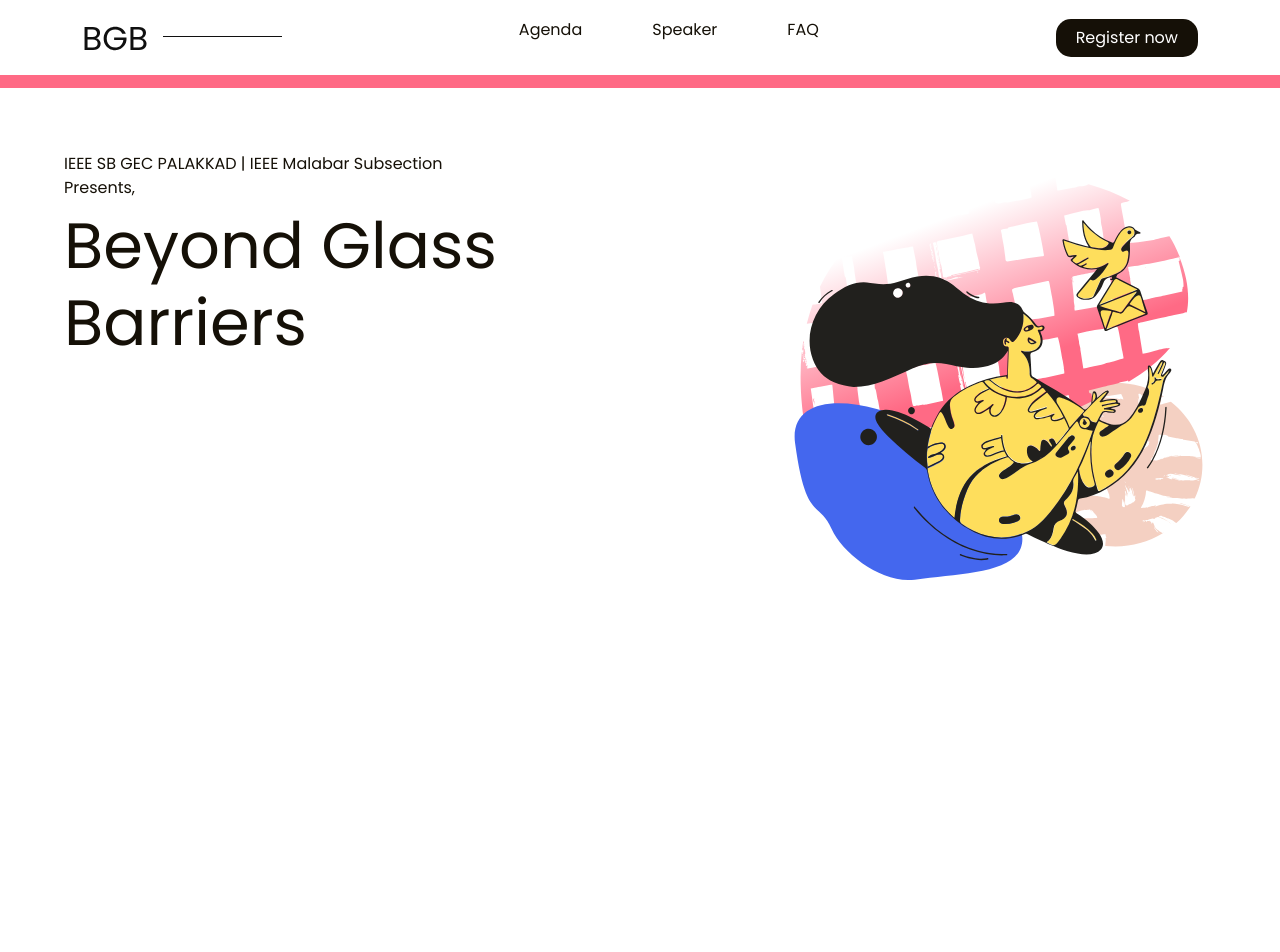
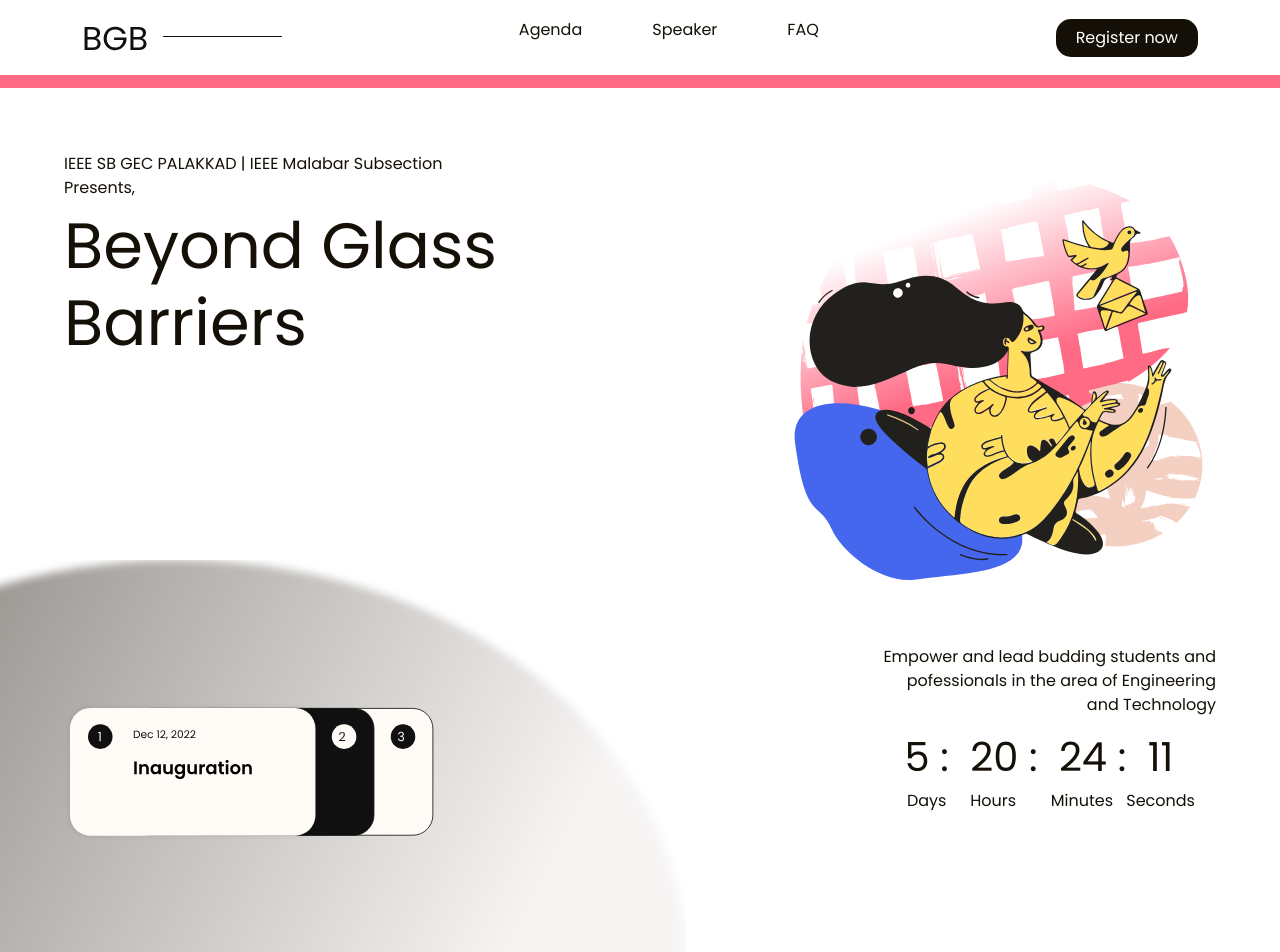
Before and after one commit to anima-regem/bgb, a React (Vite) app: page / in a window 1280 px wide. Shown: the top 952 px of the page. Before the commit the page ends 800 px from the top, so only its background shows below. Built offline with nearby package versions, Linux system fonts and the light colour scheme.

Commit message:
feat: homesection

```diff
--- /dev/null
+++ b/src/components/HomeSection/Countdown/Countdown.css
@@ -0,0 +1,10 @@
+.coundown_timer{
+    display: flex;
+    flex-direction: row;
+    margin: 0 auto;
+    text-align: center;
+    width: fit-content;
+}
+.coundown_timer_para{
+    font-size: 0.1em;
+}
--- /dev/null
+++ b/src/components/HomeSection/Countdown/Countdown.jsx
@@ -0,0 +1,85 @@
+import React, { useState, useRef, useEffect } from "react";
+import "./Countdown.css";
+
+const Coundown = () => {
+  const [dayTimer, setDayTimer] = useState(0);
+  const [hourTimer, setHourTimer] = useState(0);
+  const [minuteTimer, setMinuteTimer] = useState(0);
+  const [secondTimer, setSecondTimer] = useState(0);
+
+  let interval = useRef();
+
+  const startTimer = () => {
+    const coundownDate = new Date("Dec 18, 2022 12:00:00").getTime();
+
+    interval = setInterval(() => {
+      const now = new Date().getTime();
+      const distance = coundownDate - now;
+
+      const days = Math.floor(distance / (1000 * 60 * 60 * 24));
+      const hours = Math.floor(
+        (distance % (1000 * 60 * 60 * 24)) / (1000 * 60 * 60)
+      );
+      const minutes = Math.floor((distance % (1000 * 60 * 60)) / (1000 * 60));
+      const seconds = Math.floor((distance % (1000 * 60)) / 1000);
+
+      if (distance < 0) {
+        // stop timer
+        clearInterval(interval.current);
+      } else {
+        setDayTimer(days);
+        setHourTimer(hours);
+        setMinuteTimer(minutes);
+        setSecondTimer(seconds);
+      }
+    }, 1000);
+  };
+
+  useEffect(() => {
+    startTimer();
+    return () => {
+      clearInterval(interval.current);
+    };
+  }, []);
+
+  return (
+    <div className="coundown">
+        <div className="coundown_timer">
+          <div className="coundown_time">
+            <div className="coundown_time_heading">
+              <h1>{dayTimer} : </h1>
+            </div>
+            <div className="coundown_time_para">
+              <p>Days</p>
+            </div>
+          </div>
+          <div className="coundown_time">
+            <div className="coundown_time_heading">
+              <h1>&nbsp; {hourTimer} : </h1>
+            </div>
+            <div className="coundown_time_para">
+              <p>Hours</p>
+            </div>
+          </div>
+          <div className="coundown_time">
+            <div className="coundown_time_heading">
+              <h1> &nbsp; {minuteTimer} : </h1>
+            </div>
+            <div className="coundown_time_para">
+              <p>Minutes</p>
+            </div>
+          </div>
+          <div className="coundown_time">
+            <div className="coundown_time_heading">
+              <h1> {secondTimer}</h1>
+            </div>
+            <div className="coundown_time_para">
+              <p>Seconds</p>
+            </div>
+          </div>
+      </div>
+    </div>
+  );
+};
+
+export default Coundown;
--- a/src/components/HomeSection/HomeSection.css
+++ b/src/components/HomeSection/HomeSection.css
@@ -1,5 +1,6 @@
 .header-section {
   display: flex;
+  flex-direction: row;
   position: relative;
   flex-wrap: wrap;
   justify-content: space-between;
@@ -11,17 +12,74 @@
 }
 
 .hero-image-container {
-  display: flex;
+  /* display: flex; */
   flex-shrink: 1;
-  justify-content: flex-end;
-  align-items: flex-end;
+  justify-self: flex-end;
+  align-self: flex-end;
+
 }
 .hero-image-container > img {
   max-width: 100%;
   max-height: 100%;
 }
 .bgb-heading {
-  font-size: 4rem;
+  font-size: 4em;
   margin-bottom: 0;
   margin-top: 2%;
 }
+
+.header-bottom{
+
+  display: flex;
+  /* position: relative; */
+  flex-wrap: wrap;
+  flex-direction: row-reverse;
+  justify-content: space-between;
+  margin: 5%;
+  margin-top: 15%;
+
+}
+
+.header-more-text{
+  max-width: 100%;
+  max-height: 100%;
+  justify-self: flex-end;
+  text-align: right;
+  /* align-self: flex-end; */
+
+}
+
+.header-bottom-cards{
+  margin-top: 15%;
+  justify-self: flex-start;
+  align-self: flex-start;
+}
+
+.header-bottom-cards > img {
+  max-width: 100%;
+  max-height: 100%;
+}
+
+.ellipseBg{
+  position: absolute;
+  left: -50%;
+  top: 100%;
+  z-index: -10;
+}
+
+@media screen and (min-width: 790px) {
+
+  .ellipseBg{
+    left: 0%;
+    top: 70%;
+  }
+
+  .header-bottom-cards, .header-bottom{
+    margin-top: 5%;
+  }
+}
+
+.countdown{
+  margin-top: 5%;
+
+}
--- a/src/components/HomeSection/HomeSection.jsx
+++ b/src/components/HomeSection/HomeSection.jsx
@@ -1,6 +1,9 @@
-import React from "react";
+import React, { useState } from "react";
 import heroImage from "../../assets/images/hero.svg";
-import './HomeSection.css';
+import cardsImage from "../../assets/images/cards.svg";
+import ellipseBg from "../../assets/images/round_gradient.svg";
+import "./HomeSection.css";
+import Coundown from "./Countdown/Countdown";
 
 const HomeSection = () => {
   return (
@@ -14,10 +17,30 @@ const HomeSection = () => {
             <br />
             <span className="presents">Presents,</span>
             <br />
-            <h1 className="bgb-heading">Beyond Glass <br/>Barriers</h1>
+            <h1 className="bgb-heading">
+              Beyond Glass <br />
+              Barriers
+            </h1>
           </div>
           <div className="hero-image-container header-item">
             <img src={heroImage} alt="hero" />
+          </div>
+        </div>
+        <div className="header-bottom">
+          <div className="header-more-text">
+            Empower and lead budding students and
+            <br />
+            pofessionals in the area of Engineering
+            <br />
+            and Technology
+            <div className="countdown">
+              <Coundown />
+            </div>
+          </div>
+
+          <div className="header-bottom-cards">
+            <img src={ellipseBg} alt="" className="ellipseBg" />
+            <img src={cardsImage} alt="cards" />
           </div>
         </div>
       </header>
--- a/src/index.css
+++ b/src/index.css
@@ -4,6 +4,7 @@
   margin: 0;
   box-sizing: border-box;
   color: #151007;
+  /* border: 2px solid #000; */
 
 }
 body{
```
Also changed, not shown: src/assets/images/cards.svg (added).
